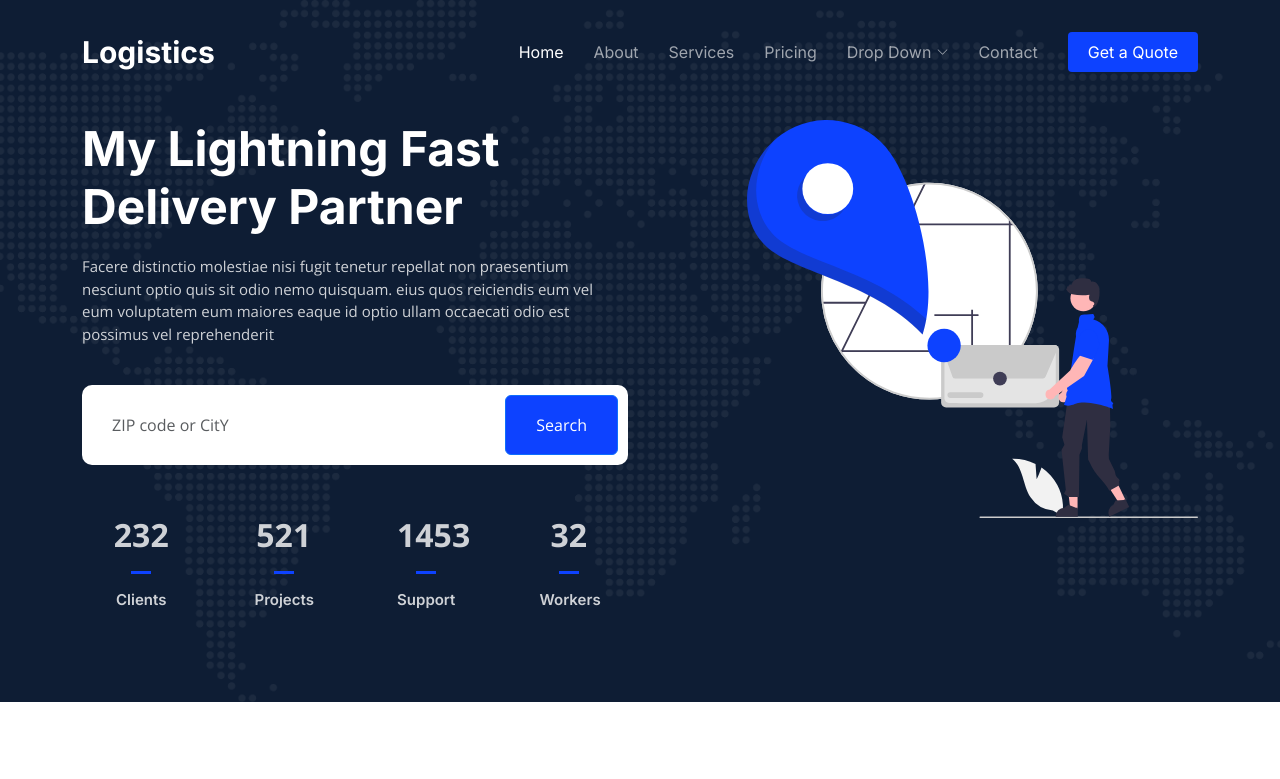
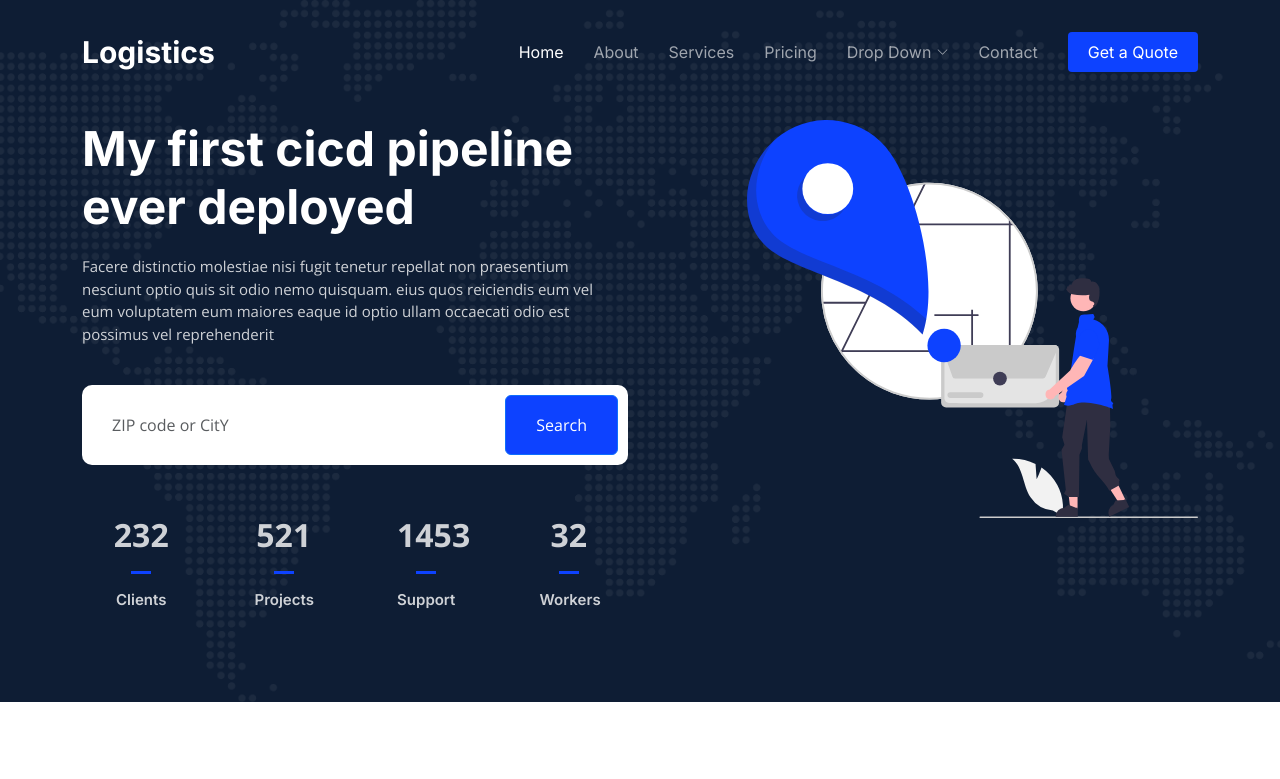
Before and after one commit to SHabimana1/cicd_pipeline_with_aws, a plain HTML site: page index.html in a window 1280 px wide. Shown: the top 779 px of the page. Drawn offline with nearby package versions, Linux system fonts and the light colour scheme.

Commit message:
sprint 5

```diff
--- a/index.html
+++ b/index.html
@@ -89,7 +89,7 @@
     <div class="container">
       <div class="row gy-4 d-flex justify-content-between">
         <div class="col-lg-6 order-2 order-lg-1 d-flex flex-column justify-content-center">
-          <h2 data-aos="fade-up">My Lightning Fast Delivery Partner</h2>
+          <h2 data-aos="fade-up">My first cicd pipeline ever deployed</h2>
           <p data-aos="fade-up" data-aos-delay="100">Facere distinctio molestiae nisi fugit tenetur repellat non praesentium nesciunt optio quis sit odio nemo quisquam. eius quos reiciendis eum vel eum voluptatem eum maiores eaque id optio ullam occaecati odio est possimus vel reprehenderit</p>
 
           <form action="#" class="form-search d-flex align-items-stretch mb-3" data-aos="fade-up" data-aos-delay="200">
```
